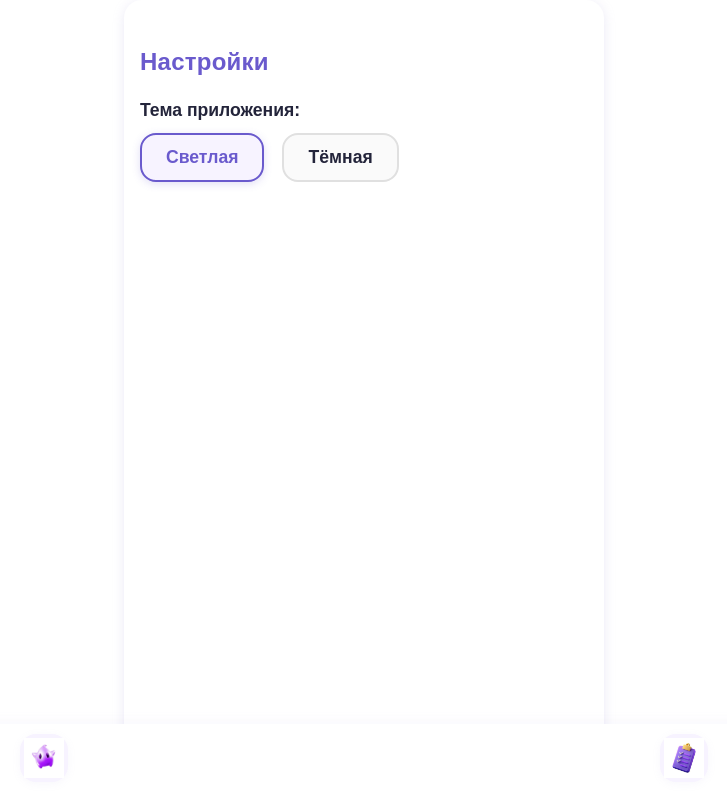
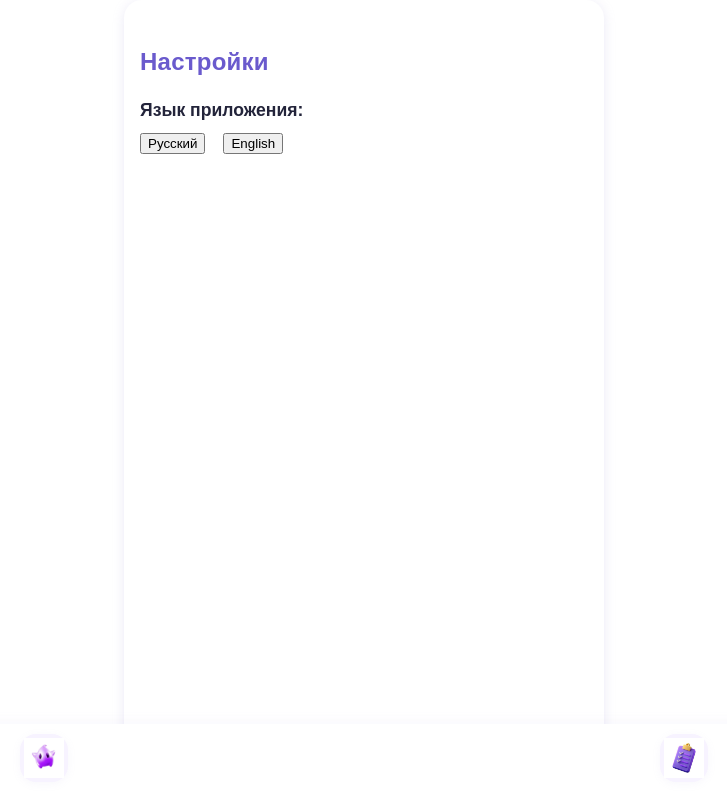
Before and after one commit to TOR2077/ZdorovoPopovich, a React (Create React App) app: page /settings in a window 1280 px wide. Shown: the whole page, without its empty margins (276-1003 px from the left). Built offline with nearby package versions, Linux system fonts and the light colour scheme; sample sign-in values are in the browser's storage.

Commit message:
dark theme deleted, changeable language

```diff
--- a/src/pages/Settings.jsx
+++ b/src/pages/Settings.jsx
@@ -1,33 +1,36 @@
 import React, { useState, useEffect } from 'react';
 import BottomNav from '../components/BottomNav';
+import { translations } from '../translations';
 import './Settings.css';
 
-const THEMES = [
-  { key: 'light', label: 'Светлая' },
-  { key: 'dark', label: 'Тёмная' },
+const LANGUAGES = [
+  { key: 'ru', label: 'Русский' },
+  { key: 'en', label: 'English' },
 ];
 
 export default function Settings() {
-  const [theme, setTheme] = useState(() => sessionStorage.getItem('theme') || 'light');
+  const [language, setLanguage] = useState(() => sessionStorage.getItem('language') || 'ru');
 
   useEffect(() => {
-    document.body.setAttribute('data-theme', theme);
-    sessionStorage.setItem('theme', theme);
-  }, [theme]);
+    sessionStorage.setItem('language', language);
+    // Здесь можно добавить логику для смены языка во всем приложении
+  }, [language]);
+
+  const t = translations[language];
 
   return (
     <div className="settings-container">
-      <h1>Настройки</h1>
+      <h1>{t.settings}</h1>
       <div style={{margin: '24px 0'}}>
-        <div style={{fontWeight: 600, marginBottom: 12}}>Тема приложения:</div>
+        <div style={{fontWeight: 600, marginBottom: 12}}>{t.language}</div>
         <div style={{display: 'flex', gap: 18}}>
-          {THEMES.map(t => (
+          {LANGUAGES.map(lang => (
             <button
-              key={t.key}
-              onClick={() => setTheme(t.key)}
-              className={`theme-btn ${theme === t.key ? 'selected' : ''}`}
+              key={lang.key}
+              onClick={() => setLanguage(lang.key)}
+              className={`language-btn ${language === lang.key ? 'selected' : ''}`}
             >
-              {t.label}
+              {lang.label}
             </button>
           ))}
         </div>
--- /dev/null
+++ b/src/translations.js
@@ -0,0 +1,40 @@
+export const translations = {
+  ru: {
+    settings: 'Настройки',
+    language: 'Язык приложения:',
+    russian: 'Русский',
+    english: 'English',
+    profile: 'Профиль',
+    mood: 'Настроение',
+    water: 'Вода',
+    distance: 'Расстояние',
+    steps: 'Шаги',
+    sleep: 'Сон',
+    notes: 'Заметки',
+    edit: 'Редактировать',
+    save: 'Сохранить',
+    cancel: 'Отмена',
+    logout: 'Выход',
+    hello: 'Привет',
+    greeting: 'Привет, {name}!',
+  },
+  en: {
+    settings: 'Settings',
+    language: 'App language:',
+    russian: 'Русский',
+    english: 'English',
+    profile: 'Profile',
+    mood: 'Mood',
+    water: 'Water',
+    distance: 'Distance',
+    steps: 'Steps',
+    sleep: 'Sleep',
+    notes: 'Notes',
+    edit: 'Edit',
+    save: 'Save',
+    cancel: 'Cancel',
+    logout: 'Logout',
+    hello: 'Hello',
+    greeting: 'Hello, {name}!',
+  }
+};
```
